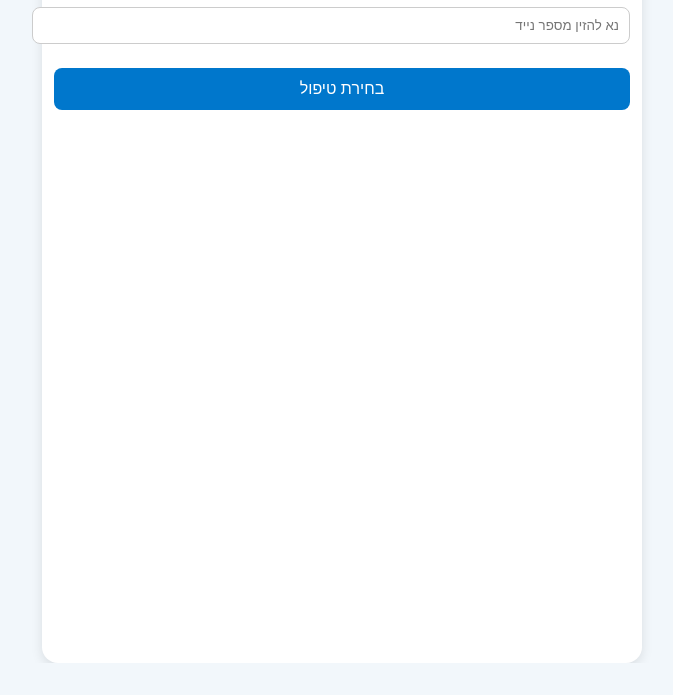
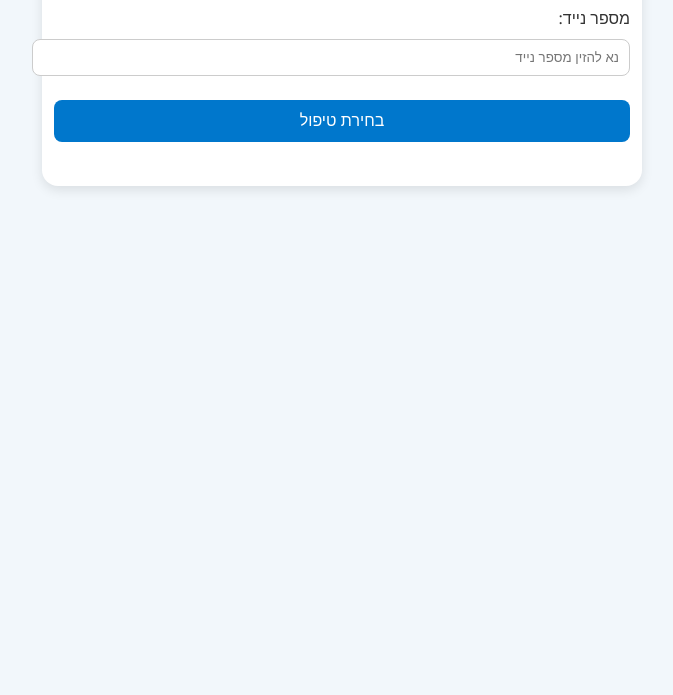
Before and after one commit to ophir-friedler/ophir-friedler.github.io, a plain HTML site: page index.html in a window 1280 px wide. Shown: the part 137-832 px from the top of the page, without its empty margins (298-971 px from the left). Before the commit the page ends 800 px from the top, so only its background shows below. Drawn offline with Linux system fonts and the light colour scheme.

Commit message:
style render

```diff
--- a/assets/style.css
+++ b/assets/style.css
@@ -10,10 +10,6 @@ body {
   background-color: #f2f7fb;
   margin: 0;
   padding: 0;
-  display: flex;
-  align-items: center;
-  justify-content: center;
-  height: 100vh;
   direction: rtl;
   min-height: 100vh;
   overflow-y: auto;
@@ -21,17 +17,14 @@ body {
 
 .container {
   background-color: white;
-  padding: 30px;
   border-radius: 16px;
   box-shadow: 0 4px 12px rgba(0,0,0,0.1);
   width: 90%;
-max-width: 600px;
+  max-width: 600px;
   text-align: right;
-  margin: 0 auto;
+  margin: 32px auto;
   padding: 24px 12px;
   box-sizing: border-box;
-  min-height: 100vh;
-  overflow-y: visible;
 }
 
 h1 {
```
